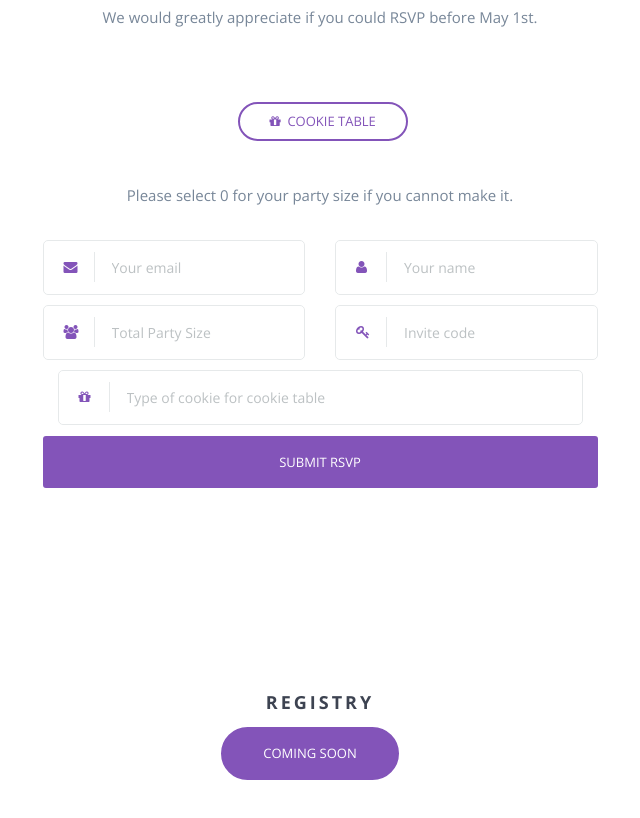
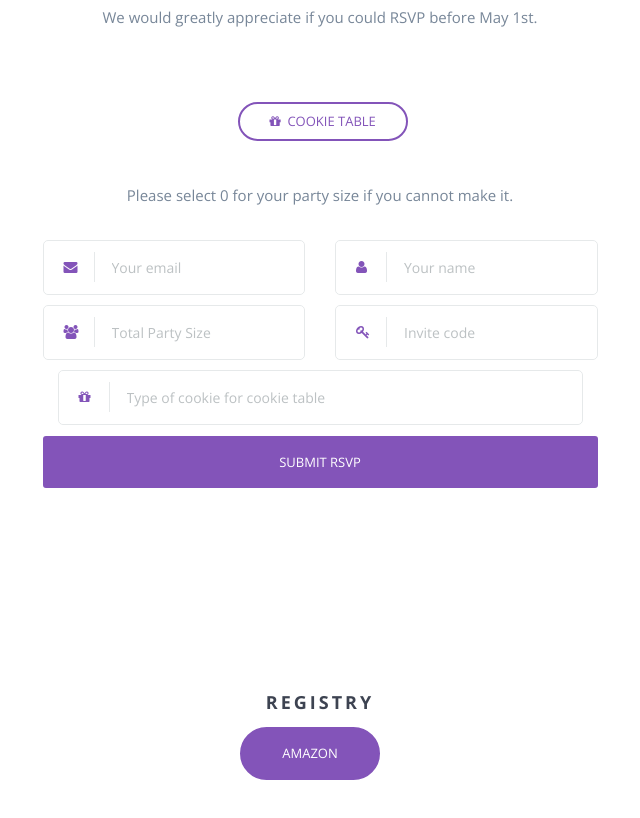
Before and after one commit to joebuss/joebuss.github.io, a website: page index.html in a window 1280 px wide. Shown: the part 2212-3030 px from the top of the page, without its empty margins (320-960 px from the left). Drawn offline with nearby package versions, Linux system fonts and the light colour scheme; some packages are replaced by stand-ins of ours; files whose address does not match are found by name.

Commit message:
adding registry

```diff
--- a/index.html
+++ b/index.html
@@ -433,8 +433,8 @@
         <div class="row">
             <div class="col-md-12 text-center">
                 <h3>Registry</h3>
-                <!-- <a href="https://www.amazon.com/wedding/share/joeandgen" class="btn btn-fill btn-large btn-margin-right">Amazon</a> -->
-                <a  class="btn btn-fill btn-large btn-margin-right">Coming Soon</a>
+                <a href="https://www.amazon.com/wedding/share/joeandgen" class="btn btn-fill btn-large btn-margin-right">Amazon</a>
+                <!-- <a  class="btn btn-fill btn-large btn-margin-right">Coming Soon</a> -->
             </div>
         </div>
     </div>
```
